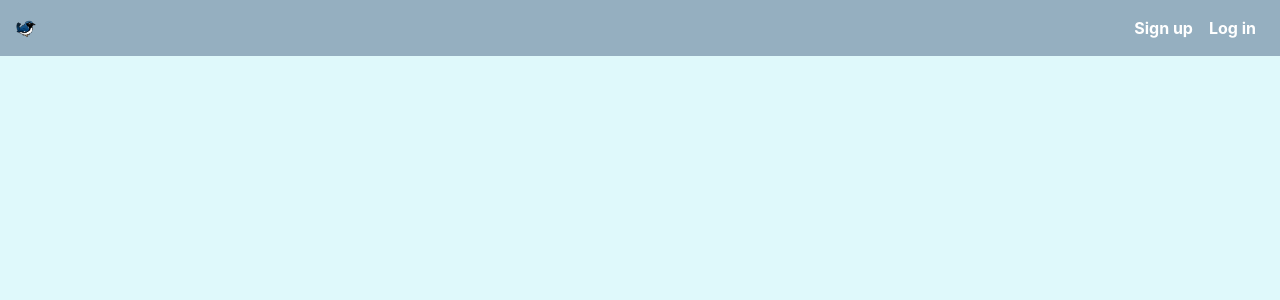
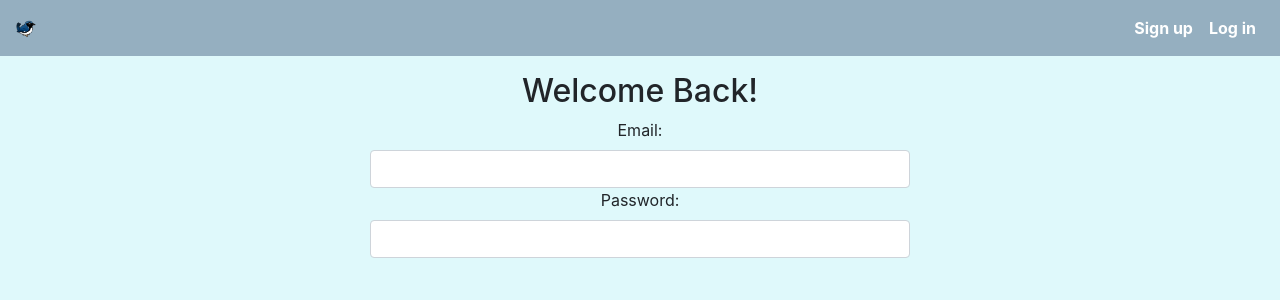
Before and after one commit to cwithac/twitter_clone_FE, a React (Create React App) app: page /signin in a window 1280 px wide. Shown: the top 300 px of the page. Built offline with nearby package versions, Linux system fonts and the light colour scheme.

Commit message:
375 - Route exact path typo error, Cleanup

```diff
--- a/src/containers/Main.js
+++ b/src/containers/Main.js
@@ -9,12 +9,12 @@ const Main = props => {
     <div className="container">
       <Switch>
         <Route exact path="/" render={props => <Homepage {...props}/>}/>
-        <Route exact path="signin" render={props => {
+        <Route exact path="/signin" render={props => {
           return(
             <AuthForm buttonText="Log in" heading="Welcome Back!" {...props} />
           )
         }}/>
-        <Route exact path="signup" render={props => {
+        <Route exact path="/signup" render={props => {
           return(
             <AuthForm buttonText="Sign me up!" heading="Join Warbler Today!" {...props} />
           )
```
